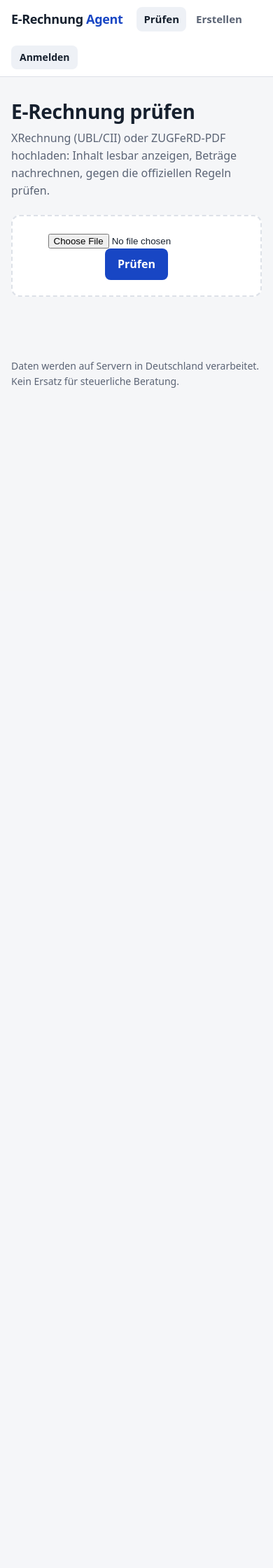
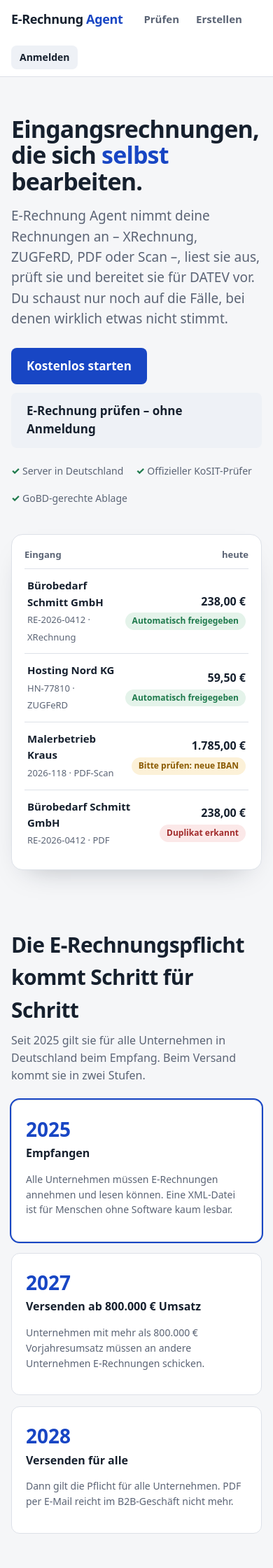
Before and after one commit to alfredlog/erechnung, a FastAPI app: page / in a window 390 px wide. Shown: the top 2240 px of the page at 70% size. Before the commit the page ends 554 px from the top, so only its background shows below. Run offline with FastAPI, Linux system fonts and the light colour scheme.

Commit message:
Landing page, check tool on /pruefen, mailbox provider auto-fill

```diff
--- a/app/web/templates/base.html
+++ b/app/web/templates/base.html
@@ -63,6 +63,7 @@
     .htmx-indicator { display:none; } .htmx-request .htmx-indicator, .htmx-request.htmx-indicator { display:inline; }
     footer.site { max-width:1100px; margin:0 auto; padding:24px 16px 40px; color:var(--muted); font-size:14px; }
   </style>
+  {% block head %}{% endblock %}
 </head>
 <body>
 <header class="top"><div class="wrap">
@@ -75,7 +76,7 @@
       <a href="/export" class="{{ 'on' if nav == 'export' }}">Export</a>
       <a href="/einstellungen" class="{{ 'on' if nav == 'einstellungen' }}">Einstellungen</a>
     {% else %}
-      <a href="/" class="{{ 'on' if nav == 'pruefen' }}">Prüfen</a>
+      <a href="/pruefen" class="{{ 'on' if nav == 'pruefen' }}">Prüfen</a>
       <a href="/erstellen" class="{{ 'on' if nav == 'erstellen' }}">Erstellen</a>
     {% endif %}
   </nav>
--- /dev/null
+++ b/app/web/templates/landing.html
@@ -0,0 +1,168 @@
+{% extends "base.html" %}
+{% block title %}{{ app_name }} – E-Rechnungen automatisch empfangen, prüfen und an DATEV übergeben{% endblock %}
+{% block description %}E-Rechnung Agent liest XRechnung, ZUGFeRD, PDF und Scans aus, prüft sie gegen die offiziellen Regeln, erkennt Duplikate und geänderte IBANs und übergibt alles an DATEV. Server in Deutschland.{% endblock %}
+{% block head %}
+<style>
+  .timeline .card, .steps .card, .features .card, .split .card { margin-top:0; }
+  .hero { display:grid; grid-template-columns: 1.1fr 1fr; gap:40px; align-items:center; padding:28px 0 12px; }
+  .hero h1 { font-size:44px; line-height:1.1; letter-spacing:-.025em; margin:0 0 16px; }
+  .hero h1 em { font-style:normal; color:var(--accent); }
+  .hero p.lead { font-size:19px; margin-bottom:26px; }
+  .cta { display:flex; gap:12px; flex-wrap:wrap; }
+  .cta .btn { padding:13px 22px; font-size:17px; }
+  .trust { display:flex; gap:18px; flex-wrap:wrap; margin-top:22px; color:var(--muted); font-size:14px; }
+  .trust span::before { content:"✓ "; color:var(--ok); font-weight:800; }
+  .mock { background:var(--card); border:1px solid var(--line); border-radius:16px; padding:18px; box-shadow:0 18px 40px -24px rgba(22,32,46,.35); }
+  .mock .head { display:flex; justify-content:space-between; font-size:13px; color:var(--muted); margin-bottom:10px; font-weight:600; }
+  .mock .item { display:flex; justify-content:space-between; align-items:center; gap:12px; padding:12px 4px; border-top:1px solid var(--line); }
+  .mock .item b { display:block; font-size:15px; } .mock .item small { color:var(--muted); font-size:13px; }
+  .mock .amt { font-variant-numeric:tabular-nums; font-weight:700; text-align:right; white-space:nowrap; }
+  .mock .amt .badge { display:block; margin-top:4px; font-size:12px; }
+  section.block { margin-top:72px; }
+  section.block > h2 { font-size:30px; letter-spacing:-.02em; margin:0 0 8px; }
+  section.block > p.lead { max-width:720px; }
+  .timeline { display:grid; grid-template-columns:repeat(3,1fr); gap:16px; }
+  .timeline .card b.year { font-size:28px; color:var(--accent); display:block; }
+  .timeline .card.now { outline:2px solid var(--accent); }
+  .steps { display:grid; grid-template-columns:repeat(4,1fr); gap:16px; counter-reset:step; }
+  .steps .card { position:relative; padding-top:46px; }
+  .steps .card::before { counter-increment:step; content:counter(step); position:absolute; top:16px; left:20px;
+     width:26px; height:26px; border-radius:50%; background:var(--accent); color:#fff; font-weight:800; font-size:14px;
+     display:flex; align-items:center; justify-content:center; }
+  .steps h3, .features h3 { margin:0 0 6px; font-size:17px; }
+  .steps p, .features p { margin:0; color:var(--muted); font-size:15px; }
+  .split { display:grid; grid-template-columns:1fr 1fr; gap:24px; align-items:start; }
+  ul.checks { list-style:none; padding:0; margin:0; }
+  ul.checks li { padding:10px 0 10px 34px; position:relative; border-bottom:1px solid var(--line); }
+  ul.checks li:last-child { border-bottom:0; }
+  ul.checks li::before { content:"✓"; position:absolute; left:0; top:10px; width:22px; height:22px; border-radius:6px;
+     background:var(--ok-bg); color:var(--ok); font-weight:800; font-size:13px; display:flex; align-items:center; justify-content:center; }
+  ul.checks.ask li::before { content:"?"; background:var(--warn-bg); color:var(--warn); }
+  .features { display:grid; grid-template-columns:repeat(3,1fr); gap:16px; }
+  .features .ico { font-size:22px; margin-bottom:8px; display:block; }
+  details.faq { background:var(--card); border:1px solid var(--line); border-radius:12px; padding:14px 18px; }
+  details.faq + details.faq { margin-top:10px; }
+  details.faq summary { font-weight:700; cursor:pointer; }
+  details.faq p { color:var(--muted); margin:10px 0 2px; }
+  .final { margin-top:72px; background:var(--ink); color:#fff; border-radius:18px; padding:40px; text-align:center; }
+  .final h2 { color:#fff; font-size:28px; margin:0 0 8px; }
+  .final p { color:#c9d1de; margin:0 0 22px; }
+  .final .btn.ghost { background:rgba(255,255,255,.12); color:#fff; }
+  @media (max-width: 900px) {
+    .hero, .split { grid-template-columns:1fr; } .hero h1 { font-size:34px; }
+    .steps, .features { grid-template-columns:1fr 1fr; } .timeline { grid-template-columns:1fr; }
+  }
+  @media (max-width: 560px) { .steps, .features { grid-template-columns:1fr; } .final { padding:28px 18px; } }
+</style>
+{% endblock %}
+{% block content %}
+
+<div class="hero">
+  <div>
+    <h1>Eingangsrechnungen, die sich <em>selbst</em> bearbeiten.</h1>
+    <p class="lead">E-Rechnung Agent nimmt deine Rechnungen an – XRechnung, ZUGFeRD, PDF oder Scan –, liest sie aus, prüft sie und bereitet sie für DATEV vor. Du schaust nur noch auf die Fälle, bei denen wirklich etwas nicht stimmt.</p>
+    <div class="cta">
+      <a class="btn" href="/registrieren">Kostenlos starten</a>
+      <a class="btn ghost" href="/pruefen">E-Rechnung prüfen – ohne Anmeldung</a>
+    </div>
+    <div class="trust"><span>Server in Deutschland</span><span>Offizieller KoSIT-Prüfer</span><span>GoBD-gerechte Ablage</span></div>
+  </div>
+  <div class="mock" aria-hidden="true">
+    <div class="head"><span>Eingang</span><span>heute</span></div>
+    <div class="item"><div><b>Bürobedarf Schmitt GmbH</b><small>RE-2026-0412 · XRechnung</small></div>
+      <div class="amt">238,00 €<span class="badge ok">Automatisch freigegeben</span></div></div>
+    <div class="item"><div><b>Hosting Nord KG</b><small>HN-77810 · ZUGFeRD</small></div>
+      <div class="amt">59,50 €<span class="badge ok">Automatisch freigegeben</span></div></div>
+    <div class="item"><div><b>Malerbetrieb Kraus</b><small>2026-118 · PDF-Scan</small></div>
+      <div class="amt">1.785,00 €<span class="badge warning">Bitte prüfen: neue IBAN</span></div></div>
+    <div class="item"><div><b>Bürobedarf Schmitt GmbH</b><small>RE-2026-0412 · PDF</small></div>
+      <div class="amt">238,00 €<span class="badge error">Duplikat erkannt</span></div></div>
+  </div>
+</div>
+
+<section class="block">
+  <h2>Die E-Rechnungspflicht kommt Schritt für Schritt</h2>
+  <p class="lead">Seit 2025 gilt sie für alle Unternehmen in Deutschland beim Empfang. Beim Versand kommt sie in zwei Stufen.</p>
+  <div class="timeline">
+    <div class="card now"><b class="year">2025</b><b>Empfangen</b><p class="muted small">Alle Unternehmen müssen E-Rechnungen annehmen und lesen können. Eine XML-Datei ist für Menschen ohne Software kaum lesbar.</p></div>
+    <div class="card"><b class="year">2027</b><b>Versenden ab 800.000 € Umsatz</b><p class="muted small">Unternehmen mit mehr als 800.000 € Vorjahresumsatz müssen an andere Unternehmen E-Rechnungen schicken.</p></div>
+    <div class="card"><b class="year">2028</b><b>Versenden für alle</b><p class="muted small">Dann gilt die Pflicht für alle Unternehmen. PDF per E-Mail reicht im B2B-Geschäft nicht mehr.</p></div>
+  </div>
+</section>
+
+<section class="block">
+  <h2>So funktioniert es</h2>
+  <p class="lead">Einmal einrichten, danach läuft der Eingang im Hintergrund.</p>
+  <div class="steps">
+    <div class="card"><h3>Empfangen</h3><p>Du verbindest ein Rechnungs-Postfach (z. B. rechnungen@deinefirma.de) oder lädst Dateien hoch. Der Agent holt neue Anhänge alle paar Minuten ab.</p></div>
+    <div class="card"><h3>Auslesen</h3><p>XRechnung und ZUGFeRD werden exakt gelesen. Bei normalen PDFs und Scans erkennt der Agent den Text und findet Rechnungsnummer, Datum, Beträge und IBAN.</p></div>
+    <div class="card"><h3>Prüfen</h3><p>Pflichtangaben, Rechenwege und Steuersätze werden nachgerechnet, E-Rechnungen zusätzlich mit dem offiziellen Prüfprogramm der KoSIT geprüft.</p></div>
+    <div class="card"><h3>Freigeben & exportieren</h3><p>Sichere Rechnungen gibt der Agent selbst frei, unsichere legt er dir vor. Am Ende ein Klick: DATEV-Buchungsstapel mit Belegen für deinen Steuerberater.</p></div>
+  </div>
+</section>
+
+<section class="block">
+  <h2>Ein Agent, der lieber einmal mehr fragt</h2>
+  <p class="lead">Bei Rechnungen geht es um Geld. Deshalb gibt der Agent nur frei, was er sicher belegen kann – und zahlt niemals selbst.</p>
+  <div class="split">
+    <div class="card">
+      <h3 style="margin-top:0">Automatisch freigegeben wird nur, wenn …</h3>
+      <ul class="checks">
+        <li>jeder erkannte Wert wörtlich in der Rechnung steht</li>
+        <li>alle Beträge und Steuern aufgehen</li>
+        <li>der Lieferant schon einmal von dir bestätigt wurde</li>
+        <li>die Bankverbindung dieselbe ist wie bisher</li>
+        <li>die Rechnung nicht schon einmal eingegangen ist</li>
+      </ul>
+    </div>
+    <div class="card">
+      <h3 style="margin-top:0">Der Agent fragt dich, wenn …</h3>
+      <ul class="checks ask">
+        <li>ein Lieferant plötzlich eine neue IBAN angibt – ein typisches Zeichen für Betrug</li>
+        <li>dieselbe Rechnung doppelt kommt, z. B. als PDF und als XRechnung</li>
+        <li>ein Betrag auf einem Scan nicht eindeutig lesbar ist</li>
+        <li>ein neuer Lieferant oder eine Gutschrift dabei ist</li>
+        <li>Pflichtangaben fehlen oder die E-Rechnung ungültig ist</li>
+      </ul>
+    </div>
+  </div>
+</section>
+
+<section class="block">
+  <h2>Alles, was du für E-Rechnungen brauchst</h2>
+  <p class="lead">Ohne Installation, im Browser, auch auf dem Handy.</p>
+  <div class="features">
+    <div class="card"><span class="ico">📥</span><h3>Rechnungseingang</h3><p>Alle Eingangsrechnungen an einem Ort, mit Status, Prüfergebnis und lesbarer Ansicht jeder XRechnung.</p></div>
+    <div class="card"><span class="ico">✍️</span><h3>Rechnungen schreiben</h3><p>Ausgangsrechnungen als XRechnung oder ZUGFeRD-PDF erstellen – mit fortlaufender Nummer und deinen Firmendaten.</p></div>
+    <div class="card"><span class="ico">📊</span><h3>DATEV-Export</h3><p>Buchungsstapel im DATEV-Format mit Kreditoren, Debitoren und Belegen – direkt für deinen Steuerberater.</p></div>
+    <div class="card"><span class="ico">🔍</span><h3>Kostenlos prüfen</h3><p>Eine E-Rechnung bekommen? Hochladen, lesbar ansehen und prüfen lassen – ohne Konto.</p></div>
+    <div class="card"><span class="ico">🗄️</span><h3>Sichere Ablage</h3><p>Jedes Original wird unverändert gespeichert, jede Änderung protokolliert – passend zu den GoBD.</p></div>
+    <div class="card"><span class="ico">🇩🇪</span><h3>Daten in Deutschland</h3><p>Verarbeitung und Speicherung auf Servern in Deutschland, verschlüsselte Zugangsdaten.</p></div>
+  </div>
+</section>
+
+<section class="block">
+  <h2>Häufige Fragen</h2>
+  <details class="faq"><summary>Was ist eine E-Rechnung genau?</summary>
+    <p>Eine Rechnung in einem strukturierten Format nach der europäischen Norm EN 16931 – in Deutschland meist XRechnung (reine XML-Datei) oder ZUGFeRD (PDF mit eingebetteter XML). Ein normales PDF oder ein Scan ist keine E-Rechnung.</p></details>
+  <details class="faq"><summary>Funktioniert der Agent auch mit normalen PDFs und Papierrechnungen?</summary>
+    <p>Ja. Viele Lieferanten schicken noch PDFs. Der Agent liest auch diese und Scans aus. Weil hier Fehler beim Lesen möglich sind, legt er sie dir eher zur Kontrolle vor als echte E-Rechnungen.</p></details>
+  <details class="faq"><summary>Ich bin Kleinunternehmer. Betrifft mich das?</summary>
+    <p>Empfangen musst du E-Rechnungen auch als Kleinunternehmer können. Selbst versenden musst du sie nicht – du kannst es aber, der Agent setzt dann den Hinweis nach § 19 UStG automatisch.</p></details>
+  <details class="faq"><summary>Ersetzt das meinen Steuerberater?</summary>
+    <p>Nein. Der Agent nimmt dir das Sammeln, Lesen und Prüfen ab und übergibt alles sauber im DATEV-Format. Die steuerliche Beratung bleibt bei deinem Steuerberater.</p></details>
+  <details class="faq"><summary>Wo liegen meine Daten?</summary>
+    <p>Auf Servern in Deutschland. Passwörter werden nur verschlüsselt gespeichert, jede Firma sieht nur ihre eigenen Rechnungen.</p></details>
+  <details class="faq"><summary>Was kostet es?</summary>
+    <p>In der Startphase kannst du E-Rechnung Agent kostenlos nutzen. Das Prüfen einzelner E-Rechnungen bleibt immer kostenlos.</p></details>
+</section>
+
+<div class="final">
+  <h2>Bereit für die E-Rechnung?</h2>
+  <p>In wenigen Minuten eingerichtet. Keine Installation, keine Kreditkarte.</p>
+  <div class="cta" style="justify-content:center">
+    <a class="btn" href="/registrieren">Kostenlos starten</a>
+    <a class="btn ghost" href="/pruefen">Erst eine Rechnung prüfen</a>
+  </div>
+</div>
+{% endblock %}
```
Also changed, not shown: app/api/public.py (+9 -2 lines), app/web/templates/einstellungen.html (+86 -4 lines), tests/test_web.py (+8 -0 lines), app/web/templates/pruefen.html (renamed from app/web/templates/index.html).
